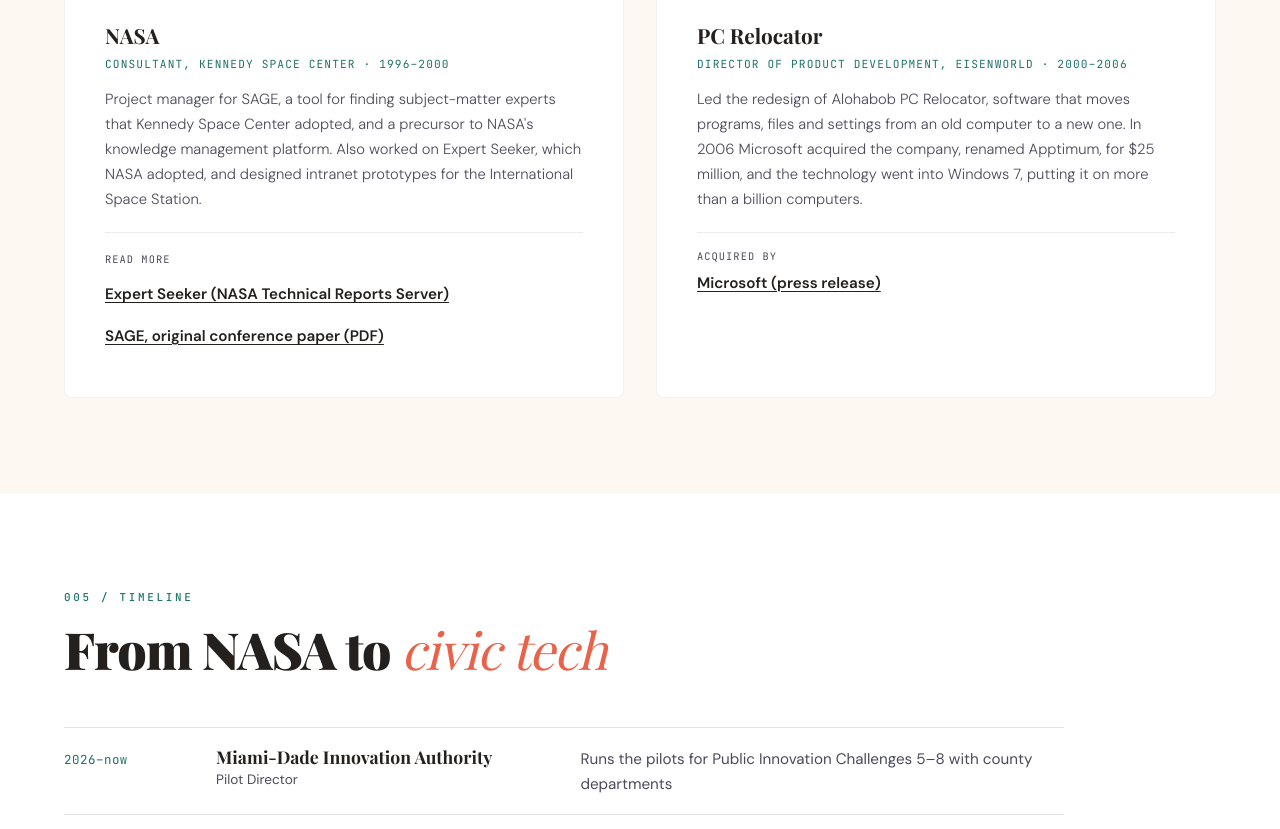
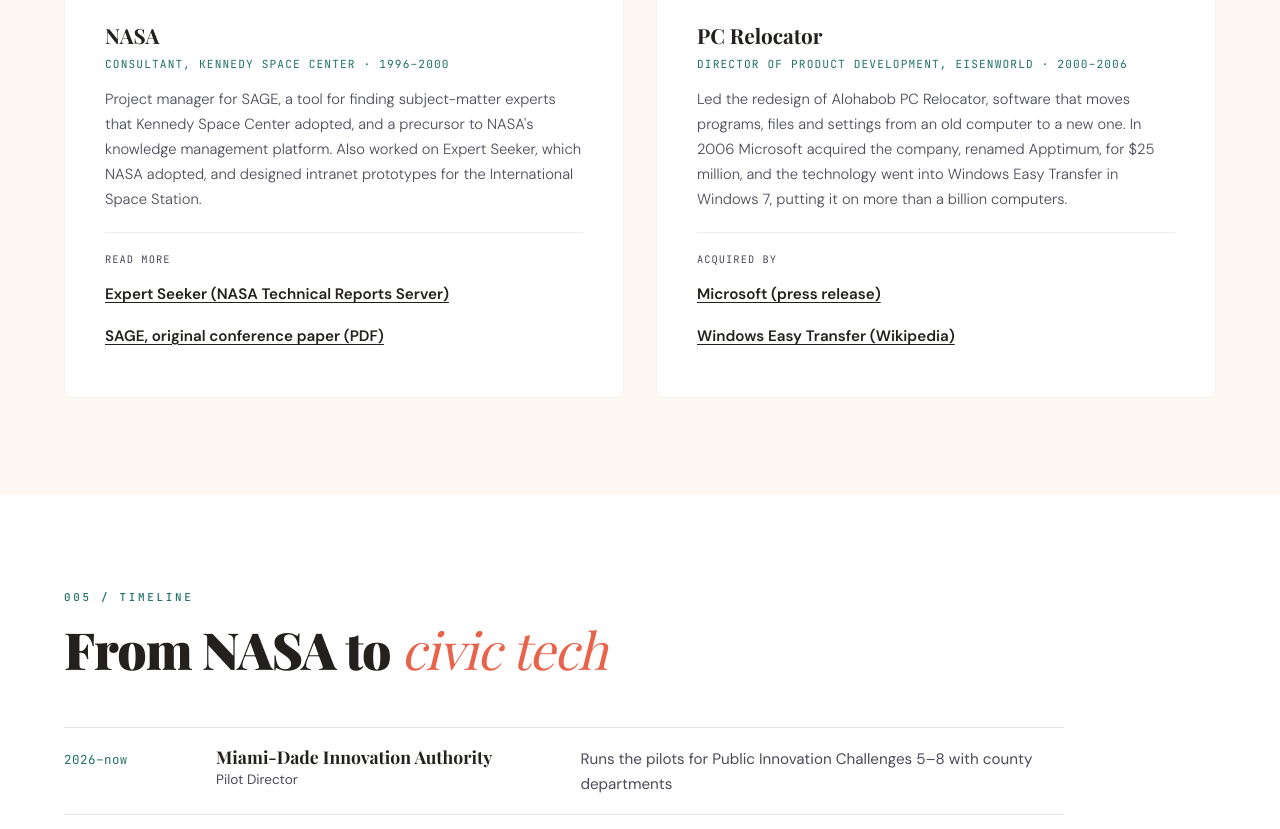
Before and after one commit to rseech01/riyaadseecharanweb, a plain HTML site: page index.html in a window 1280 px wide. Shown: the part 5412-6241 px from the top of the page. Drawn offline with nearby package versions, Linux system fonts and the light colour scheme; a web font is replaced by a local one.

Commit message:
PC Relocator: name Windows Easy Transfer and link a source
Co-Authored-By: Claude Opus 5.5 <noreply@anthropic.com>
Claude-Session: https://claude.ai/code/session_01GzwcSThfeQGUE26zzMs5Qi

```diff
--- a/index.html
+++ b/index.html
@@ -1492,8 +1492,8 @@
       <div class="app-logo"><img src="/assets/logos/pcrelocator-logo.png" alt="Alohabob PC Relocator box" width="720" height="240" loading="lazy"></div>
       <h3>PC Relocator</h3>
       <div class="v-role">Director of Product Development, EisenWorld &middot; 2000&ndash;2006</div>
-      <p>Led the redesign of Alohabob PC Relocator, software that moves programs, files and settings from an old computer to a new one. In 2006 Microsoft acquired the company, renamed Apptimum, for $25 million, and the technology went into Windows 7, putting it on more than a billion computers.</p>
-      <div class="app-acquirer"><span>Acquired by</span> <a href="https://news.microsoft.com/source/2006/03/07/microsoft-acquires-apptimum-inc-a-leading-application-transfer-company/" target="_blank" rel="noopener">Microsoft (press release)</a></div>
+      <p>Led the redesign of Alohabob PC Relocator, software that moves programs, files and settings from an old computer to a new one. In 2006 Microsoft acquired the company, renamed Apptimum, for $25 million, and the technology went into Windows Easy Transfer in Windows 7, putting it on more than a billion computers.</p>
+      <div class="app-acquirer" style="line-height: 2;"><span>Acquired by</span> <a href="https://news.microsoft.com/source/2006/03/07/microsoft-acquires-apptimum-inc-a-leading-application-transfer-company/" target="_blank" rel="noopener">Microsoft (press release)</a><br><a href="https://en.wikipedia.org/wiki/Windows_Easy_Transfer" target="_blank" rel="noopener">Windows Easy Transfer (Wikipedia)</a></div>
     </div>
   </div>
 </section>
```
